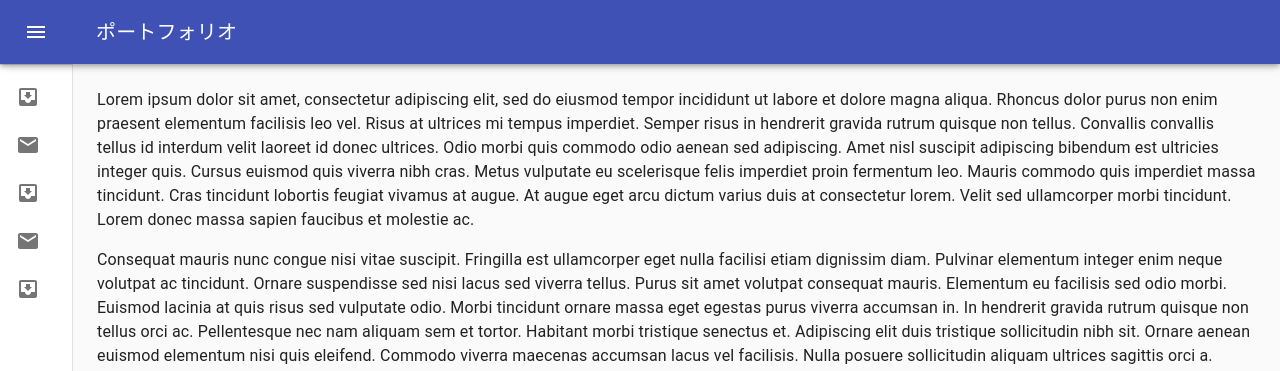
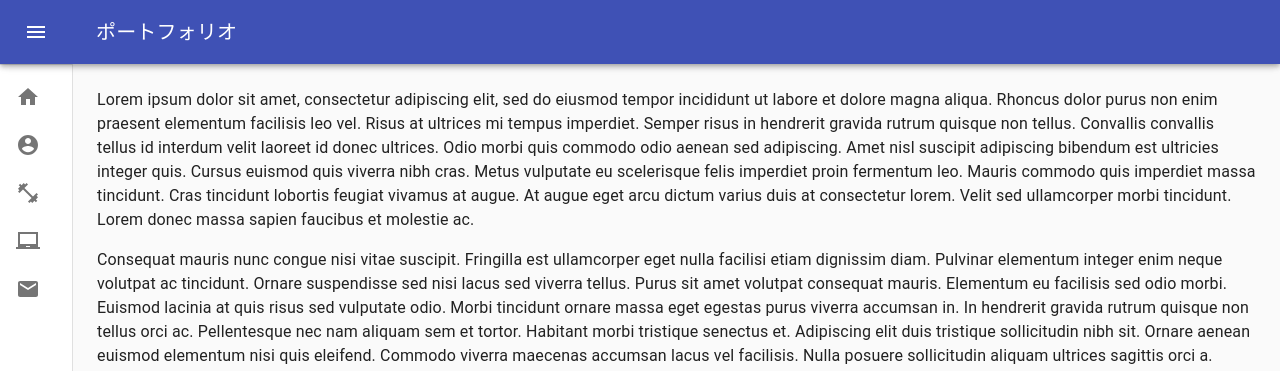
Before and after one commit to yasuyasu-w/myportforio, a React (Create React App) app: page / in a window 1280 px wide. Shown: the top 371 px of the page. Built offline with nearby package versions, Linux system fonts and the light colour scheme.

Commit message:
iconをカスタマイズ
HOME～オトイアワセ

```diff
--- a/src/Bar/MiniDrawer.tsx
+++ b/src/Bar/MiniDrawer.tsx
@@ -15,7 +15,11 @@ import ChevronLeftIcon from '@material-ui/icons/ChevronLeft';
 import ListItem from '@material-ui/core/ListItem';
 import ListItemIcon from '@material-ui/core/ListItemIcon';
 import ListItemText from '@material-ui/core/ListItemText';
-import InboxIcon from '@material-ui/icons/MoveToInbox';
+
+import HomeIcon from '@material-ui/icons/Home';
+import AccountCircleIcon from '@material-ui/icons/AccountCircle';
+import FitnessCenterIcon from '@material-ui/icons/FitnessCenter';
+import LaptopChromebookIcon from '@material-ui/icons/LaptopChromebook';
 import MailIcon from '@material-ui/icons/Mail';
 
 const drawerWidth = 240;
@@ -144,13 +148,33 @@ export default function MiniDrawer() {
           </IconButton>
         </div>
         <Divider />
-        <List>
-          {['HOME','自己紹介', 'スキル', '成果物','お問い合わせ'].map((text, index) => (
-            <ListItem button key={text}>
-              <ListItemIcon>{index % 2 === 0 ? <InboxIcon /> : <MailIcon />}</ListItemIcon>
-              <ListItemText primary={text} />
+         {/* {['HOME','自己紹介', 'スキル', '成果物','お問い合わせ'].map((text, index) => (
+           <ListItem button key={text}>
+           <ListItemIcon>{index % 2 === 0 ? <InboxIcon /> : <MailIcon />}</ListItemIcon>
+           <ListItemText primary={text} />
+           </ListItem>
+          ))} */}
+          <List>
+            <ListItem button key={'HOME'}>
+              <ListItemIcon><HomeIcon /></ListItemIcon>
+              <ListItemText primary='HOME' />
             </ListItem>
-          ))}
+            <ListItem button key={'自己紹介'}>
+              <ListItemIcon><AccountCircleIcon /></ListItemIcon>
+              <ListItemText primary='自己紹介' />
+            </ListItem>
+            <ListItem button key={'スキル'}>
+              <ListItemIcon><FitnessCenterIcon /></ListItemIcon>
+              <ListItemText primary='スキル' />
+            </ListItem>
+            <ListItem button key={'成果物'}>
+              <ListItemIcon><LaptopChromebookIcon /></ListItemIcon>
+              <ListItemText primary='成果物' />
+            </ListItem>
+            <ListItem button key={'お問い合わせ'}>
+              <ListItemIcon><MailIcon /></ListItemIcon>
+              <ListItemText primary='お問い合わせ&SNS' />
+            </ListItem>
         </List>
        {/* <Divider />
         <List>
```
